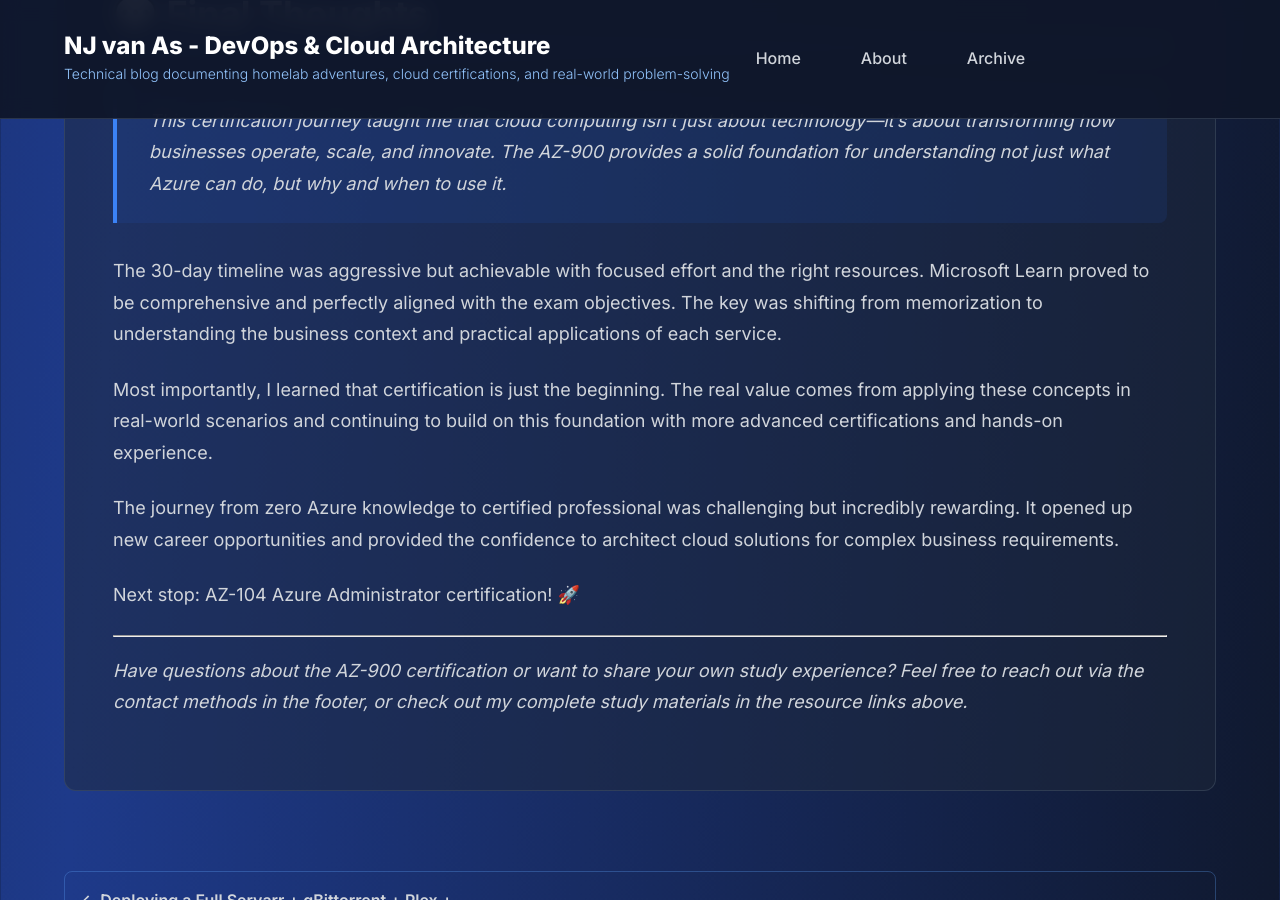
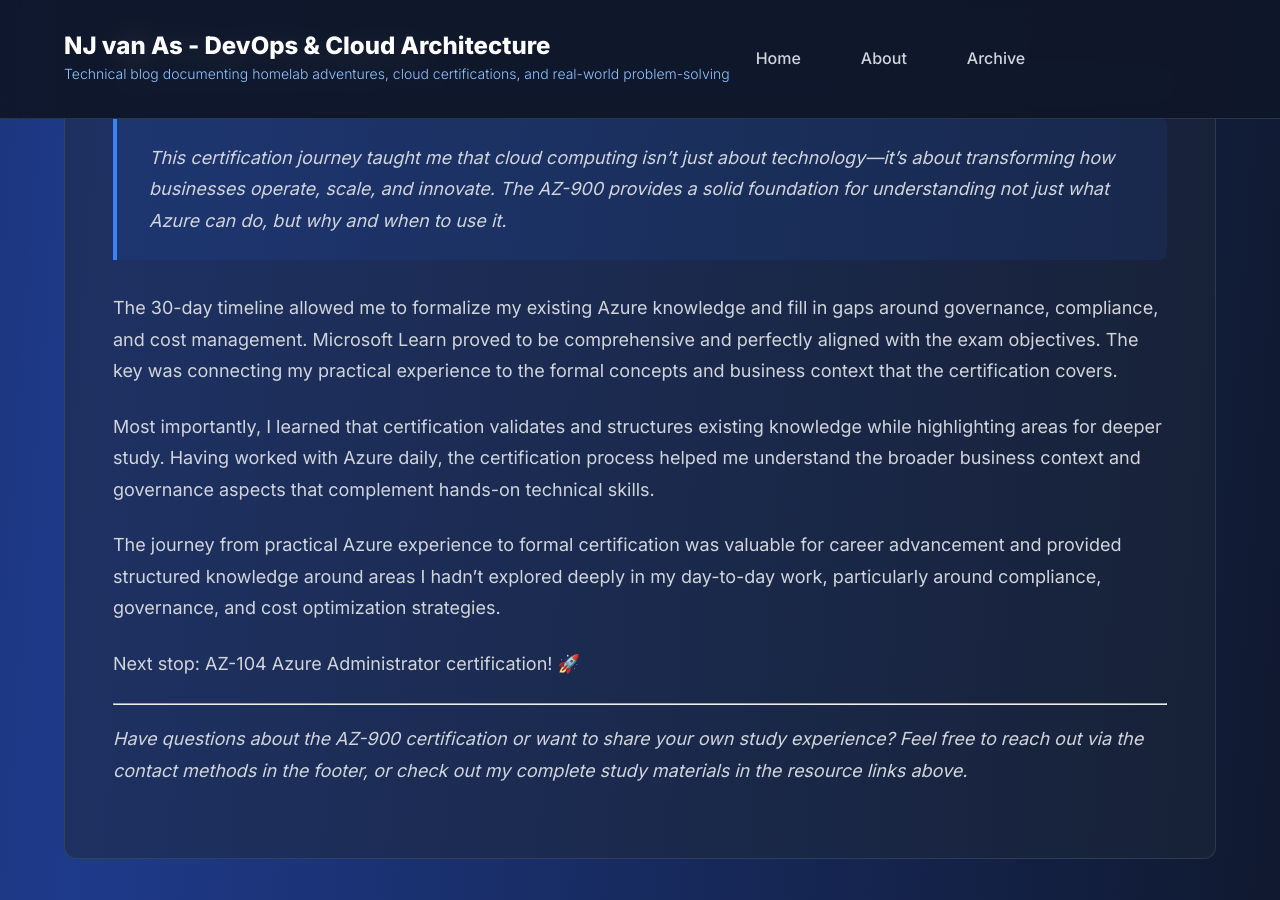
Before and after one commit to njvanas/Blog, a Jekyll site: the page built from _posts/2025-09-15-az900-certification-journey.md, in a window 1280 px wide and 900 px high, scrolled down 15073 px. Built offline with Jekyll 4.4.1, drawn with Linux system fonts in a browser that asks for light colours; some of the changed text lies outside the part shown.

Commit message:
Align all blog content for consistency and accuracy

```diff
--- a/_posts/2025-09-15-az900-certification-journey.md
+++ b/_posts/2025-09-15-az900-certification-journey.md
@@ -30,7 +30,7 @@ What started as a goal to understand cloud fundamentals turned into a deep dive
 - **Certification Goal**: Microsoft AZ-900 Azure Fundamentals
 - **Study Duration**: 30 days (November 9 - December 9, 2024)
  **Study Duration**: 30 days (August 13 - September 12, 2025)
-- **Background**: DevOps engineer with strong on-premises experience, minimal cloud knowledge
+- **Background**: DevOps engineer working with Azure daily, seeking formal certification
 - **Study Resources**:
   - Microsoft Learn (primary resource)
   - Azure free tier account for hands-on practice
@@ -40,9 +40,10 @@ What started as a goal to understand cloud fundamentals turned into a deep dive
 
 - **Initial Knowledge Level**:
   - Strong infrastructure and networking background
+  - Daily Azure experience in production environments
   - Familiar with virtualization and containerization
-  - Limited cloud computing experience
-  - No prior Azure exposure
+  - Working knowledge of Azure services and concepts
+  - Existing hands-on experience with Azure deployments
   - Understanding of general IT concepts and terminology
 
 - **Study Constraints**:
@@ -195,10 +196,10 @@ For each governance topic:
 
 ## Success Metrics
 - ✅ Passed AZ-900 on September 12, 2025 (first attempt)
-- ✅ Scored above 850/1000 (exact score: 867)
+- ✅ Pass mark was 700/1000, received 37 challenging questions
 - ✅ Completed all Microsoft Learn modules in the official path
 - ✅ Achieved 90%+ on practice exams consistently
-- ✅ Built foundational understanding of cloud computing concepts
+- ✅ Formalized existing Azure knowledge with official certification
 - ✅ **Official Microsoft Credential**: [Verified AZ-900 Certificate](https://learn.microsoft.com/api/credentials/share/en-us/NJvanAs-2563/1B0DFB6C13CB87EF?sharingId=22E7BEB2A2B33ED7)
 
 ## What I'd Improve Next Time
@@ -343,11 +344,11 @@ Below is the comprehensive mapping guide I created, linking exam scenarios to sp
 
 > This certification journey taught me that cloud computing isn't just about technology—it's about transforming how businesses operate, scale, and innovate. The AZ-900 provides a solid foundation for understanding not just what Azure can do, but why and when to use it.
 
-The 30-day timeline was aggressive but achievable with focused effort and the right resources. Microsoft Learn proved to be comprehensive and perfectly aligned with the exam objectives. The key was shifting from memorization to understanding the business context and practical applications of each service.
+The 30-day timeline allowed me to formalize my existing Azure knowledge and fill in gaps around governance, compliance, and cost management. Microsoft Learn proved to be comprehensive and perfectly aligned with the exam objectives. The key was connecting my practical experience to the formal concepts and business context that the certification covers.
 
-Most importantly, I learned that certification is just the beginning. The real value comes from applying these concepts in real-world scenarios and continuing to build on this foundation with more advanced certifications and hands-on experience.
+Most importantly, I learned that certification validates and structures existing knowledge while highlighting areas for deeper study. Having worked with Azure daily, the certification process helped me understand the broader business context and governance aspects that complement hands-on technical skills.
 
-The journey from zero Azure knowledge to certified professional was challenging but incredibly rewarding. It opened up new career opportunities and provided the confidence to architect cloud solutions for complex business requirements.
+The journey from practical Azure experience to formal certification was valuable for career advancement and provided structured knowledge around areas I hadn't explored deeply in my day-to-day work, particularly around compliance, governance, and cost optimization strategies.
 
 Next stop: AZ-104 Azure Administrator certification! 🚀
 
```
Also changed, not shown: about.md (+2 -1 lines), index.md (+3 -3 lines).
